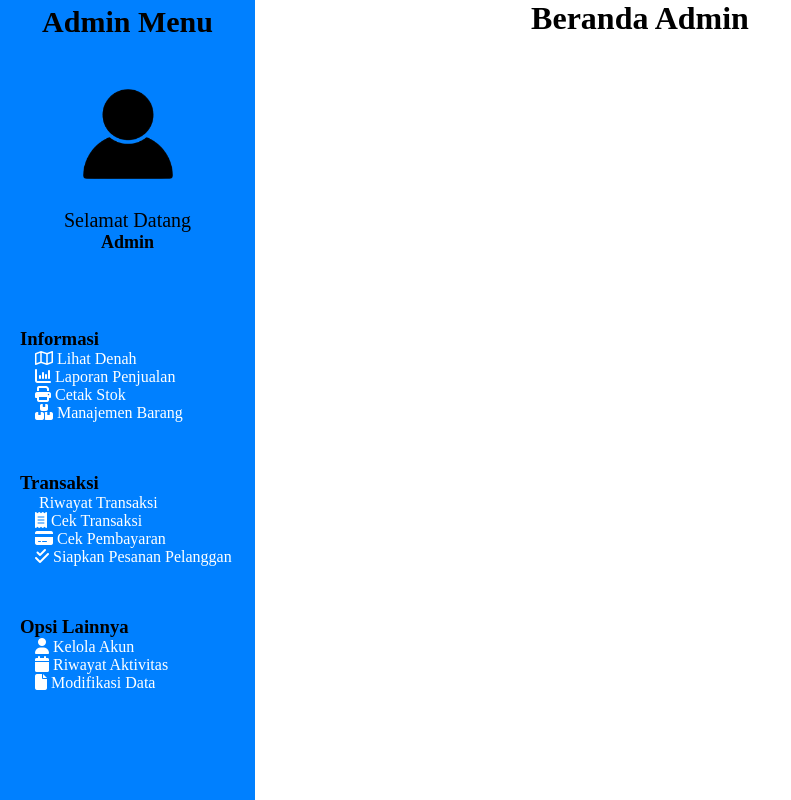
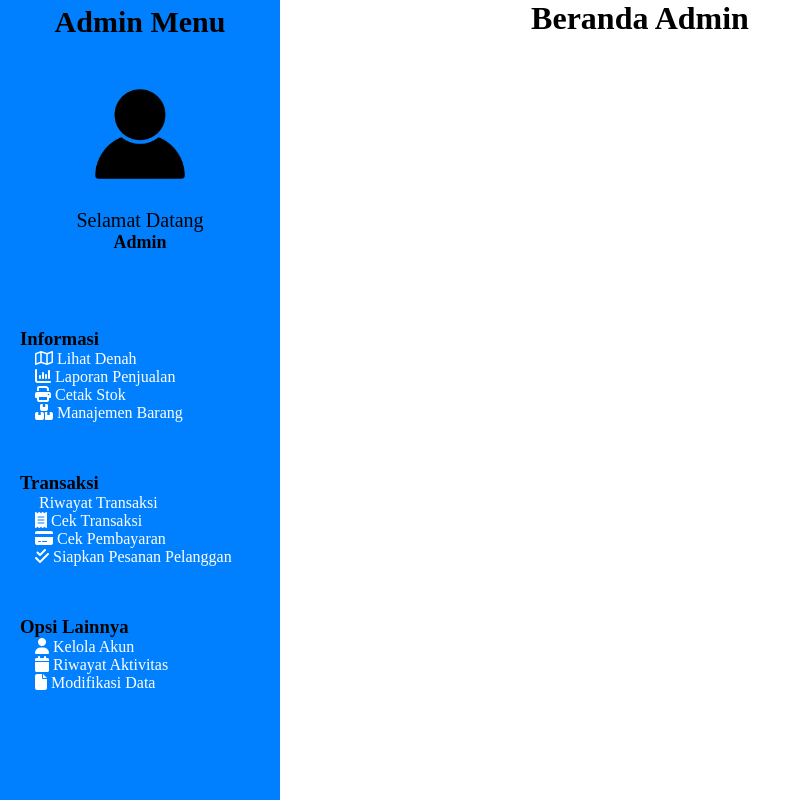
Before and after one commit to p1ckless/ProjectAkhirSemester, a Flask app: page / in a window 1280 px wide. Shown: the whole page, without its empty margins (0-791 px from the left). Run offline with Flask 3, Linux system fonts and the light colour scheme; some libraries are stand-ins or nearby versions.

Commit message:
change width sidebar

```diff
--- a/static/style.css
+++ b/static/style.css
@@ -57,7 +57,7 @@ body {
   top: 0;
   left: 0;
   margin: 0;
-  width: 255px;
+  width: 280px;
 }
 
 .sidebar-menu {
```
